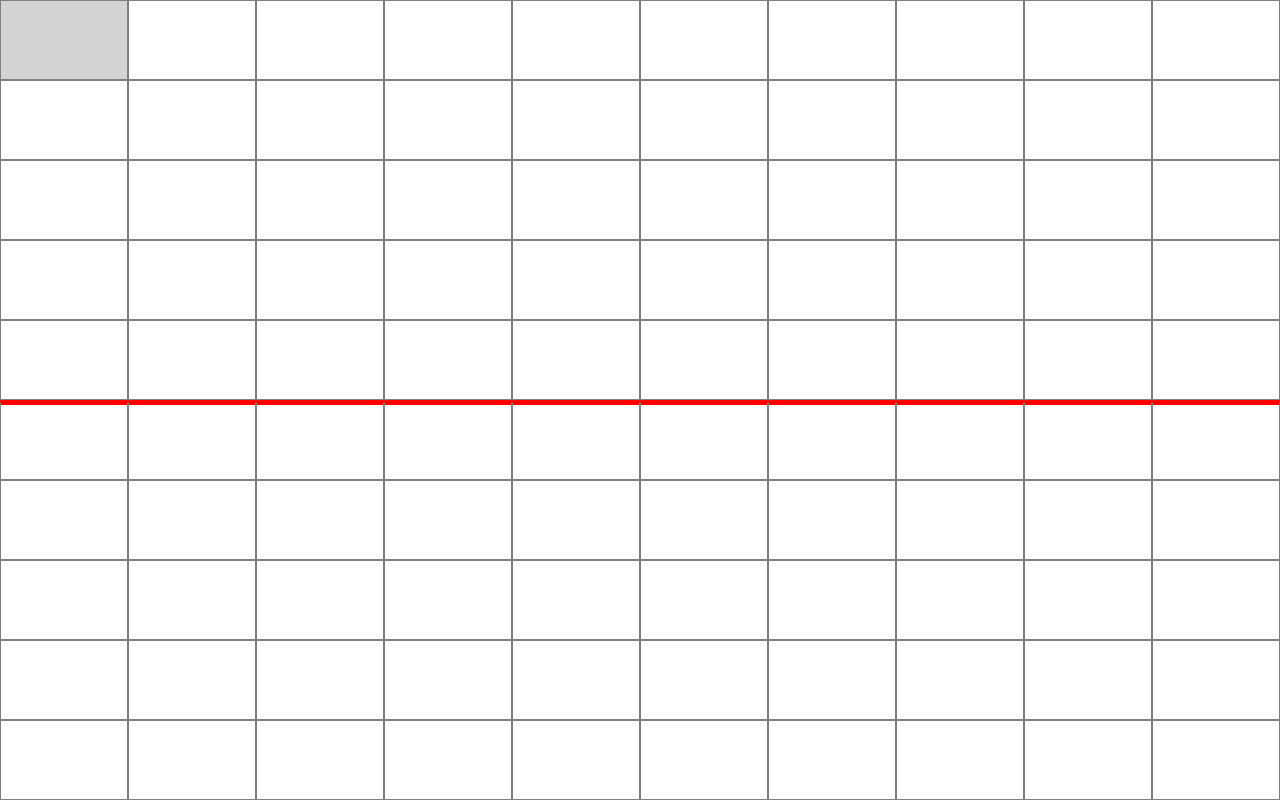
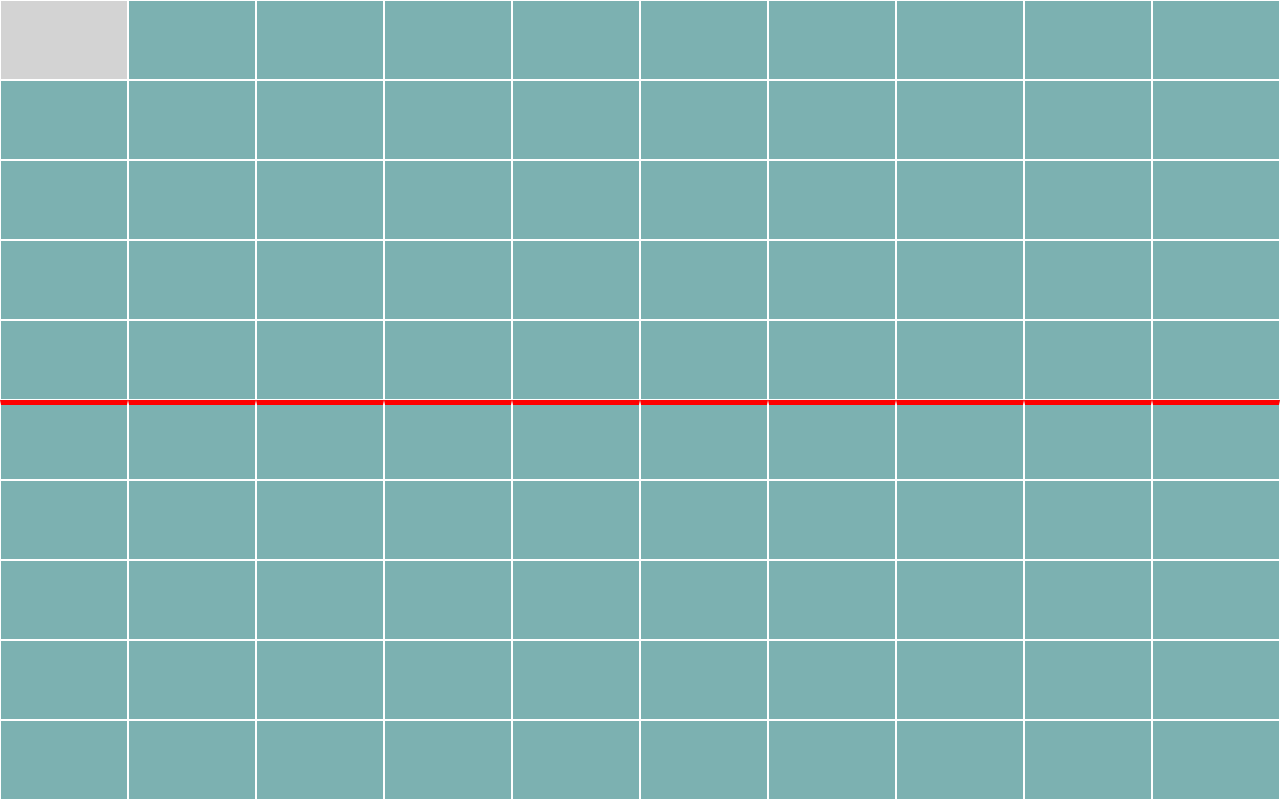
Before and after one commit to KlayClarke/battleship-TDD, a website: page index.html in a window 1280 px wide. Drawn offline with Linux system fonts and the light colour scheme.

Commit message:
change grid item background color to blue (ocean)

```diff
--- a/style.css
+++ b/style.css
@@ -11,8 +11,9 @@
 }
 
 .grid-item {
-  border: 1px solid gray;
+  border: 1px solid rgb(255, 255, 255);
   display: inline-flex;
+  background-color: rgba(16, 112, 112, 0.546);
 }
 
 .grid-item:hover {
```
